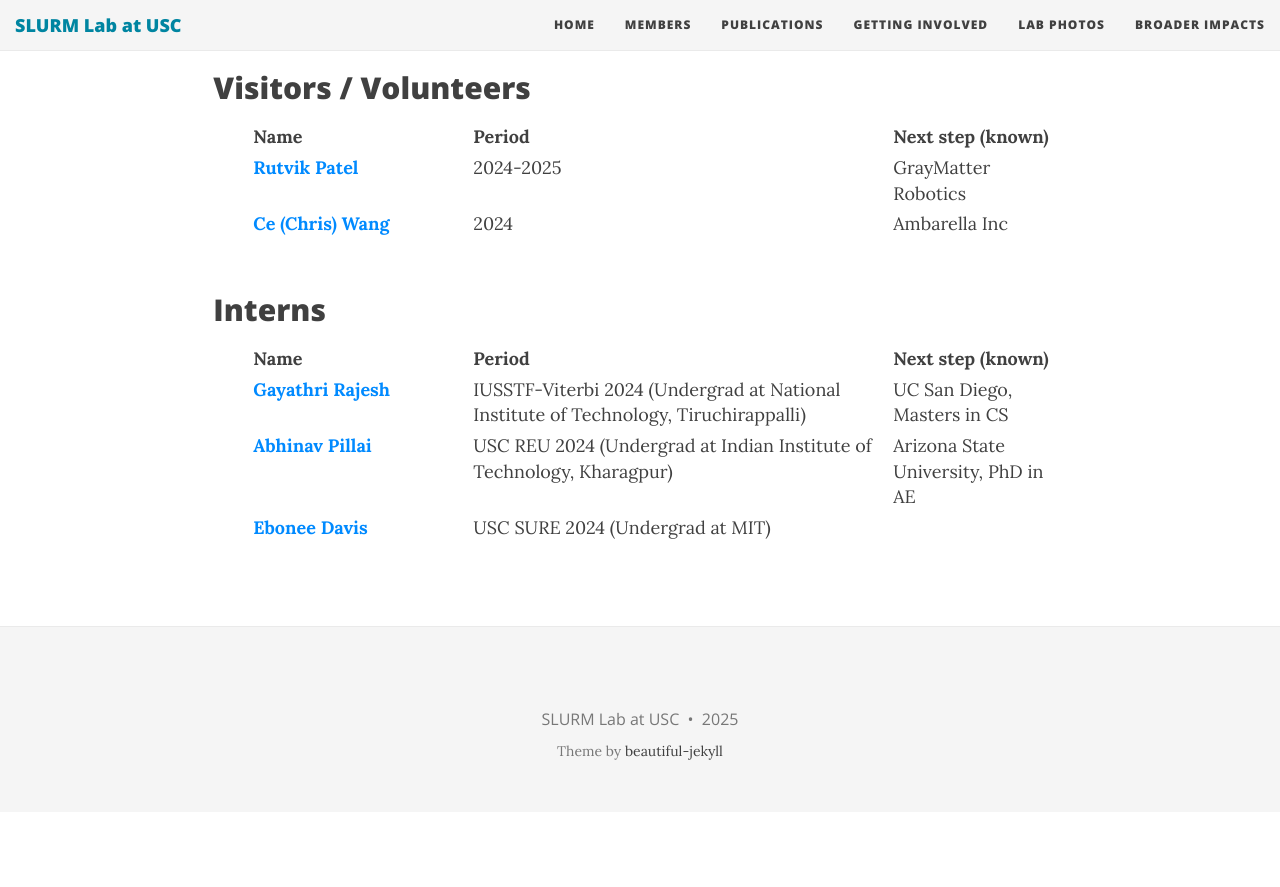
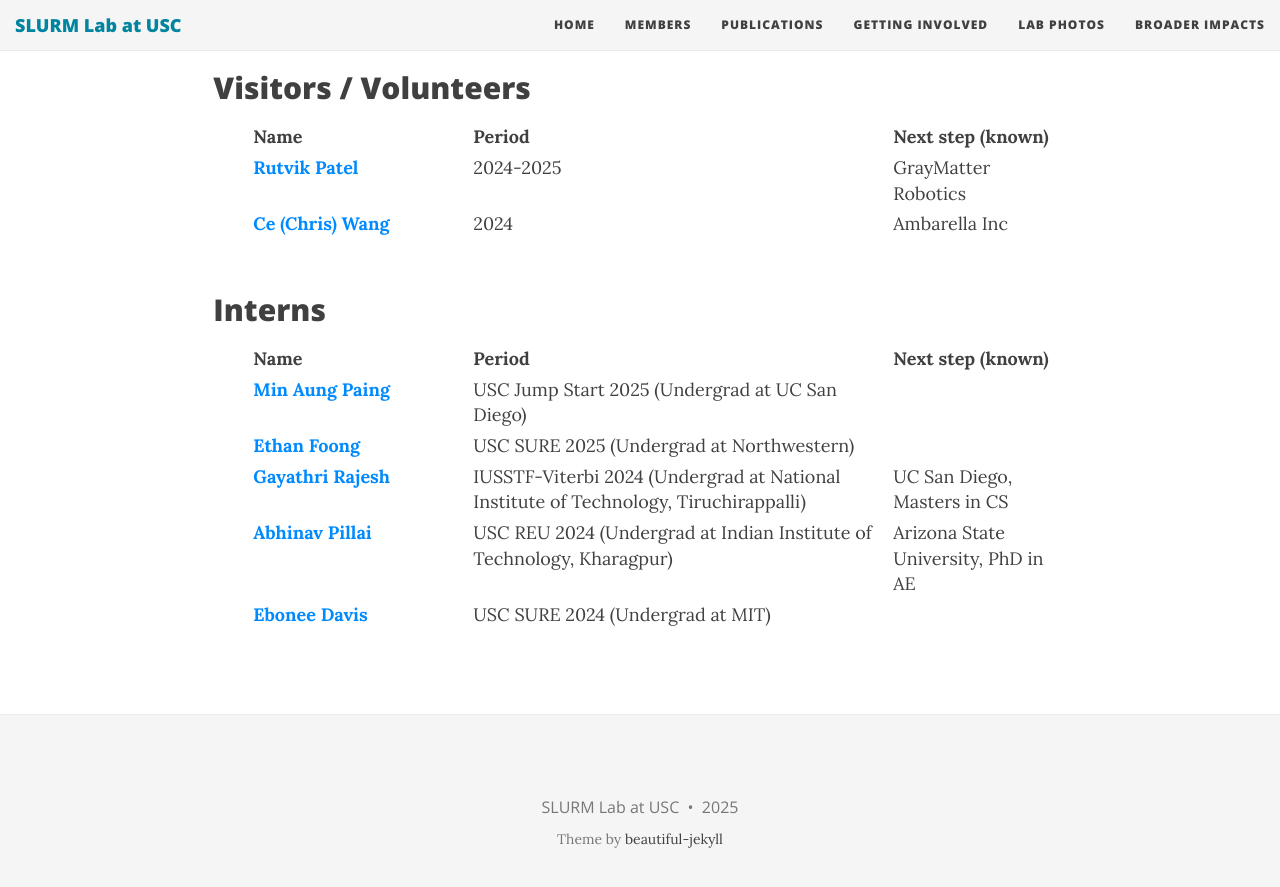
Before and after one commit to slurm-lab-usc/slurm-lab-usc.github.io, a Jekyll site: the page built from members.md, in a window 1280 px wide and 900 px high, scrolled down 3948 px. Shown: the top 887 px of the window. Built offline with Jekyll 4.4.1, drawn with Linux system fonts in a browser that asks for light colours; nearby versions of some CDN libraries; before the commit the page ends 4760 px from its top, so only the background shows below that.

Commit message:
Update members.md

```diff
--- a/members.md
+++ b/members.md
@@ -196,6 +196,16 @@ members:
       - name: Interns
         full: False
         list:
+          - name: Min Aung Paing
+            web_url: https://www.linkedin.com/in/min-aung-paing-swe/
+            photo_url:
+            period: USC Jump Start 2025 (Undergrad at UC San Diego)
+            next_step:
+          - name: Ethan Foong
+            photo_url:
+            web_url: https://www.linkedin.com/in/ethan-foong/
+            period: USC SURE 2025 (Undergrad at Northwestern)
+            next_step:
           - name: Gayathri Rajesh
             photo_url: https://slurm-lab-usc.github.io/img/people/gayathri.jpg
             web_url: https://www.linkedin.com/in/gayathri-rajesh-b84560228/
```
